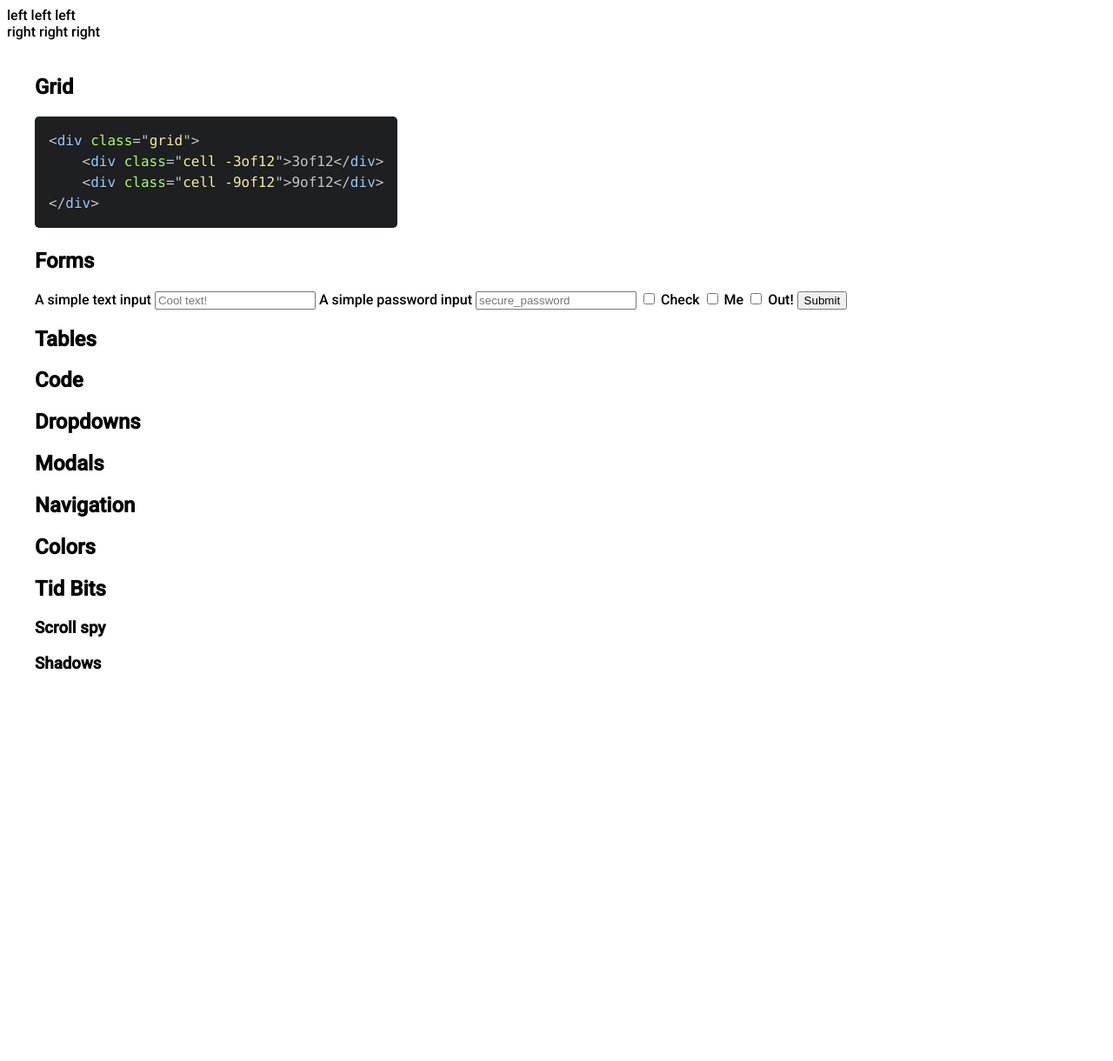
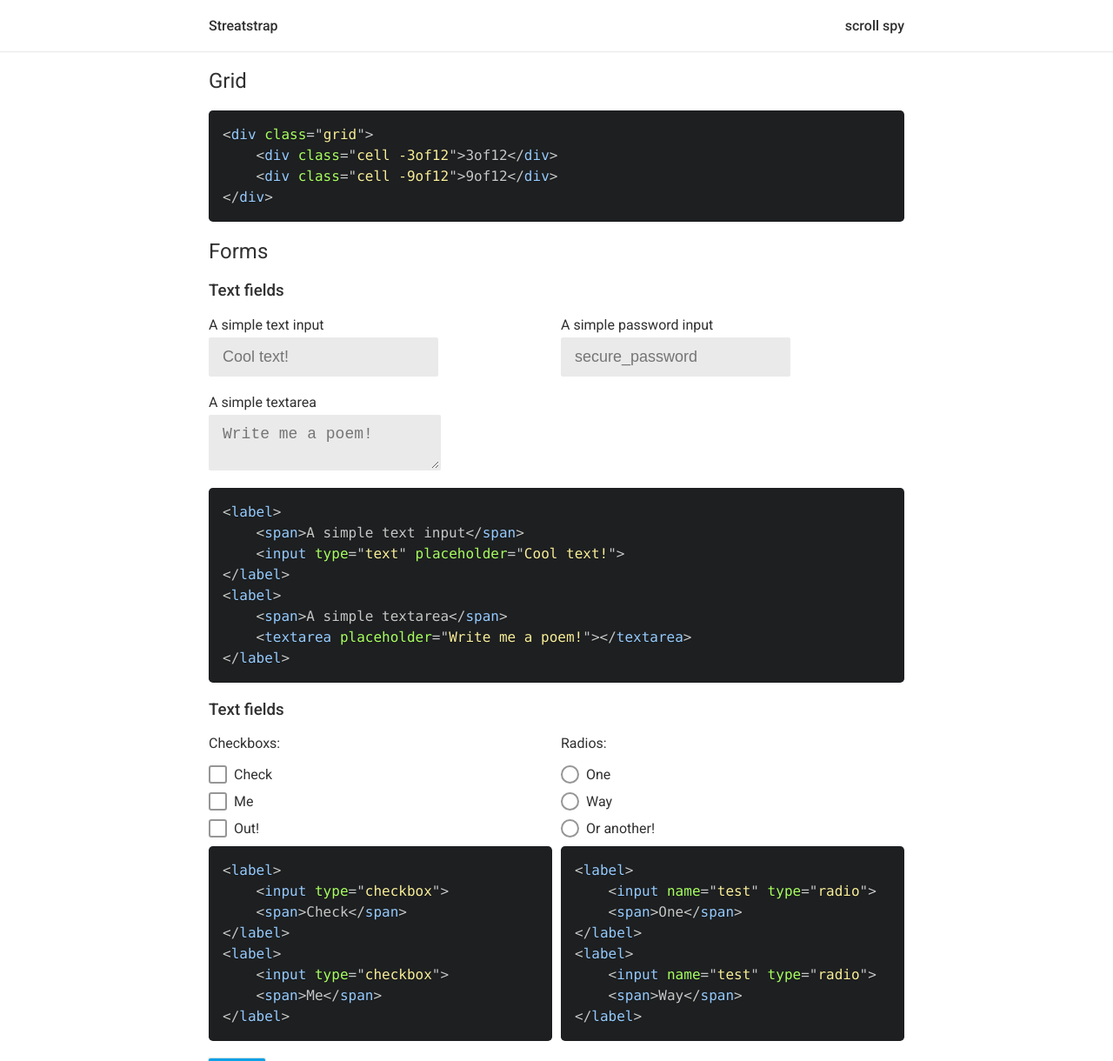
Before and after one commit to StreatCodes/refraction, a website: page index.html in a window 1280 px wide. Shown: the top 1220 px of the page at 87% size. Drawn offline with nearby package versions, Linux system fonts and the light colour scheme; files that its build step writes are made by us from their sources.

Commit message:
Slim page up Add gutters to grid Improve layout Input improvements Documentation improvements

```diff
--- a/index.html
+++ b/index.html
@@ -1,5 +1,6 @@
 <!DOCTYPE html>
 <html lang="en">
+
 <head>
 	<meta charset="UTF-8">
 	<meta name="viewport" content="width=device-width, initial-scale=1.0">
@@ -10,25 +11,35 @@
 	<link rel="stylesheet" href="/prism.css">
 	<link rel="stylesheet" href="/dist/bundle.css">
 	<style>
-		body{font-family: 'Roboto', sans-serif; font-weight: 500}
-		main {margin: 0 auto; width: 1200px; padding: 20px;}
-		pre[class*="language-"] {display: inline-block; max-width: 100%; margin: 0;}
+		body {
+			font-family: 'Roboto', sans-serif;
+			font-weight: 500
+		}
+
+		main {
+			margin: 0 auto;
+			width: var(--page-width);
+			padding: 20px;
+		}
+
+		pre[class*="language-"] {
+			display: block;
+			max-width: 100%;
+			margin: 0 0 20px;
+		}
 	</style>
 	<script src="/helper.js" async></script>
 	<script src="/prism.js" asnyc></script>
 </head>
+
 <body>
 	<nav id="nav">
 		<div class="nav-wrap">
 			<div class="left">
-				<a>left</a>
-				<a>left</a>
-				<a>left</a>
+				<a>Streatstrap</a>
 			</div>
 			<div class="right">
-				<a>right</a>
-				<a>right</a>
-				<a>right</a>
+				<a>scroll spy</a>
 			</div>
 		</div>
 	</nav>
@@ -42,15 +53,48 @@
 				</div>
 			</script>
 		</code></pre>
+
 		<h2>Forms</h2>
+		<h3><strong>Text fields</strong></h3>
+		<div class="grid">
+			<div class="cell -6of12">
+				<label>
+					<span>A simple text input</span>
+					<input type="text" placeholder="Cool text!">
+				</label>
+			</div>
+			<div class="cell -6of12">
+				<label>
+					<span>A simple password input</span>
+					<input type="password" placeholder="secure_password">
+				</label>
+			</div>
+			<div class="cell -12of12">
+				<label>
+					<span>A simple textarea</span>
+					<textarea placeholder="Write me a poem!"></textarea>
+				</label>
+			</div>
+			<div class="cell -12of12">
+				<pre><code class="language-html">
+					<script type="prism-html-markup">
 							<label>
 								<span>A simple text input</span>
 								<input type="text" placeholder="Cool text!">
 							</label>
 							<label>
-			<span>A simple password input</span>
-			<input type="password" placeholder="secure_password">
+								<span>A simple textarea</span>
+								<textarea placeholder="Write me a poem!"></textarea>
 							</label>
+					</script>
+				</code></pre>
+			</div>
+		</div>
+
+		<h3><strong>Text fields</strong></h3>
+		<div class="grid">
+			<div class="cell -6of12">
+				<p>Checkboxs:</p>
 				<label>
 					<input type="checkbox">
 					<span>Check</span>
@@ -63,7 +107,55 @@
 					<input type="checkbox">
 					<span>Out!</span>
 				</label>
+			</div>
+			<div class="cell -6of12">
+				<p>Radios:</p>
+				<label>
+					<input name="test" type="radio">
+					<span>One</span>
+				</label>
+				<label>
+					<input name="test" type="radio">
+					<span>Way</span>
+				</label>
+				<label>
+					<input name="test" type="radio">
+					<span>Or another!</span>
+				</label>
+			</div>
+			<div class="cell -6of12">
+				<pre><code class="language-html">
+					<script type="prism-html-markup">
+						<label>
+							<input type="checkbox">
+							<span>Check</span>
+						</label>
+						<label>
+							<input type="checkbox">
+							<span>Me</span>
+						</label>
+					</script>
+				</code></pre>
+			</div>
+			<div class="cell -6of12">
+				<pre><code class="language-html">
+					<script type="prism-html-markup">
+						<label>
+							<input name="test" type="radio">
+							<span>One</span>
+						</label>
+						<label>
+							<input name="test" type="radio">
+							<span>Way</span>
+						</label>
+					</script>
+				</code></pre>
+			</div>
+		</div>
+
+
 		<button>Submit</button>
+		</div>
 		<h2>Tables</h2>
 		<h2>Code</h2>
 		<h2>Dropdowns</h2>
@@ -76,4 +168,5 @@
 		<div style="height: 1000px;"></div>
 	</main>
 </body>
+
 </html>
--- a/package.json
+++ b/package.json
@@ -4,7 +4,7 @@
   "description": "Bootstrap killa",
   "main": "index.js",
   "scripts": {
-    "dev": "nodemon --ignore dist/ -e js,css,html src/index.js",
+    "dev": "postcss src/main.css --watch -u postcss-import -o dist/bundle.css",
     "prod": "NODE_ENV=production node src/index.js"
   },
   "keywords": [
--- a/src/grid.css
+++ b/src/grid.css
@@ -1,4 +1,4 @@
-.grid            { display: flex; flex-wrap: wrap; }
+.grid            { display: flex; flex-wrap: wrap; justify-content: space-between }
 .grid.\-top      { align-items: flex-start; }
 .grid.\-middle   { align-items: center; }
 .grid.\-bottom   { align-items: flex-end; }
@@ -12,15 +12,15 @@
 
 .cell            { box-sizing: border-box; flex-shrink: 0; }
 .cell.\-fill     { width: 0; min-width: 0; flex-grow: 1; }
-.cell.\-1of12    { width: calc(100% * 1 / 12); }
-.cell.\-2of12    { width: calc(100% * 2 / 12); }
-.cell.\-3of12    { width: calc(100% * 3 / 12); }
-.cell.\-4of12    { width: calc(100% * 4 / 12); }
-.cell.\-5of12    { width: calc(100% * 5 / 12); }
-.cell.\-6of12    { width: calc(100% * 6 / 12); }
-.cell.\-7of12    { width: calc(100% * 7 / 12); }
-.cell.\-8of12    { width: calc(100% * 8 / 12); }
-.cell.\-9of12    { width: calc(100% * 9 / 12); }
-.cell.\-10of12   { width: calc(100% * 10 / 12); }
-.cell.\-11of12   { width: calc(100% * 11 / 12); }
+.cell.\-1of12    { width: calc(100% * 1 / 12 - var(--grid-gutters)); }
+.cell.\-2of12    { width: calc(100% * 2 / 12 - var(--grid-gutters)); }
+.cell.\-3of12    { width: calc(100% * 3 / 12 - var(--grid-gutters)); }
+.cell.\-4of12    { width: calc(100% * 4 / 12 - var(--grid-gutters)); }
+.cell.\-5of12    { width: calc(100% * 5 / 12 - var(--grid-gutters)); }
+.cell.\-6of12    { width: calc(100% * 6 / 12 - var(--grid-gutters)); }
+.cell.\-7of12    { width: calc(100% * 7 / 12 - var(--grid-gutters)); }
+.cell.\-8of12    { width: calc(100% * 8 / 12 - var(--grid-gutters)); }
+.cell.\-9of12    { width: calc(100% * 9 / 12 - var(--grid-gutters)); }
+.cell.\-10of12   { width: calc(100% * 10 / 12 - var(--grid-gutters)); }
+.cell.\-11of12   { width: calc(100% * 11 / 12 - var(--grid-gutters)); }
 .cell.\-12of12   { width: 100%; }
--- a/src/inputs.css
+++ b/src/inputs.css
@@ -2,6 +2,8 @@
 label {
     cursor: pointer;
     position: relative;
+    display: block;
+    font-weight: normal;
 }
 
 label > span {
@@ -12,7 +14,9 @@ label > span {
 input[type="text"],
 input[type="password"],
 input[type="email"],
-input[type="number"] {
+input[type="number"],
+textarea {
+    box-sizing: border-box;
     display: block;
     margin-bottom: 20px;
     padding: 10px 14px;
@@ -25,46 +29,73 @@ input[type="number"] {
     border-color: transparent;
     transition: border-color 200ms, background-color 200ms;
 }
+textarea{
+    resize: vertical;
+}
 
 input[type="text"]:focus,
 input[type="password"]:focus,
 input[type="email"]:focus,
-input[type="number"]:focus {
+input[type="number"]:focus,
+textarea:focus {
     border-color: var(--primary);
     background-color: white;
 }
 
 /* Checkbox & radios */
-label > input[type="checkbox"] ~ span {
+label > input[type="checkbox"] ~ span,
+label > input[type="radio"] ~ span {
     display: flex;
     align-items: center;
+    margin-bottom: 10px;
 }
 
-label > input[type="checkbox"] {
+label > input[type="checkbox"],
+label > input[type="radio"] {
     opacity: 0;
     position: absolute;
+    align-self: center;
+    cursor: pointer;
 }
 
-label > input[type="checkbox"] ~ span::before {
+label > input[type="checkbox"] ~ span::before,
+label > input[type="radio"] ~ span::before {
     content: '';
     display: inline-block;
     border: solid 2px;
     border-color: #969696;
-    width: 20px;
-    height: 20px;
+    width: 17px;
+    height: 17px;
     background-color: white;
-    border-radius: 2px;
+    border-radius: 3px;
     margin-right: 8px;
-    transition: background-color 200ms;
+    transition: background-color 200ms, border-color 200ms, color 200ms;
     color: white;
     text-align: center;
-    line-height: 20px;
+    line-height: 16px;
     font-size: 22px;
 }
 
-label > input[type="checkbox"]:checked ~ span::before {
+label > input[type="radio"] ~ span::before {
+    border-radius: 50%;
+}
+
+label > input[type="checkbox"]:checked ~ span::before,
+label > input[type="radio"]:checked ~ span::before {
     content: '×';
     background-color: var(--primary);
+    border-color: var(--primary);
+}
+
+label > input[type="radio"]:checked ~ span::before {
+    background-color: white;
+    color: var(--primary);
+    content: '●';
+}
+
+label > input[type="checkbox"]:focus ~ span::before,
+label > input[type="radio"]:focus ~ span::before {
+    border-color: var(--primary-light);
 }
 
 
--- a/src/main.css
+++ b/src/main.css
@@ -1,11 +1,10 @@
+@import 'vars.css';
 @import 'grid.css';
-@import 'vars.css';
-
 @import 'nav.css';
 @import 'inputs.css';
 
 body {
-	margin: 0;
+	margin: 0 0 10px 0;
 	color: var(--black);
 }
 
@@ -14,6 +13,6 @@ h1, h2, h3, h4, h5, h6, p {
 	font-weight: normal;
 }
 
-/* pre {
-	tab-size: 4;
-} */
+strong {
+	font-weight: 500;
+}
--- a/src/nav.css
+++ b/src/nav.css
@@ -5,12 +5,12 @@ nav {
     justify-content: space-between;
     padding: 20px;
     top: 0;
-    box-shadow: 0px 3px 11px 1px #69696900;
+    box-shadow: 0px 0px 1px 1px #93939333;
     transition: padding 200ms, box-shadow 200ms;
 }
 
 nav.floating {
-    box-shadow: 0px 3px 11px 1px #6969693b;
+    box-shadow: 0px 1px 5px 1px #93939333;
     padding: 30px 20px;
     z-index: 10;
 }
--- a/src/vars.css
+++ b/src/vars.css
@@ -2,8 +2,10 @@
 	/* COLORS */
 	--black: #303030;
 	--primary: rgb(10, 161, 231);
+	--primary-light: rgb(93, 191, 236);
 	--white: #eee;
 
 	/* PAGE SETTINGS */
-	--page-width: 1200px;
+	--page-width: 800px;
+	--grid-gutters: 5px;
 }
```
Lines whose indentation alone changed are shown as unchanged.
